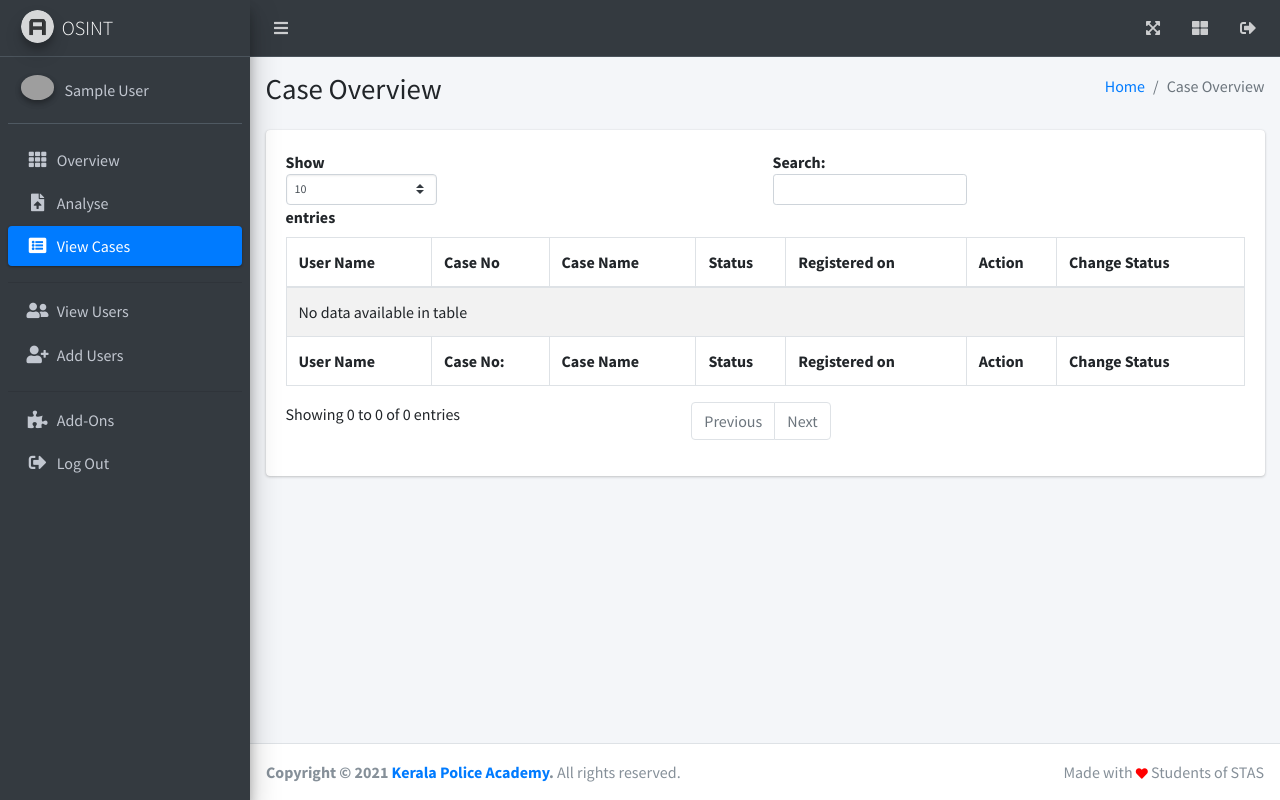
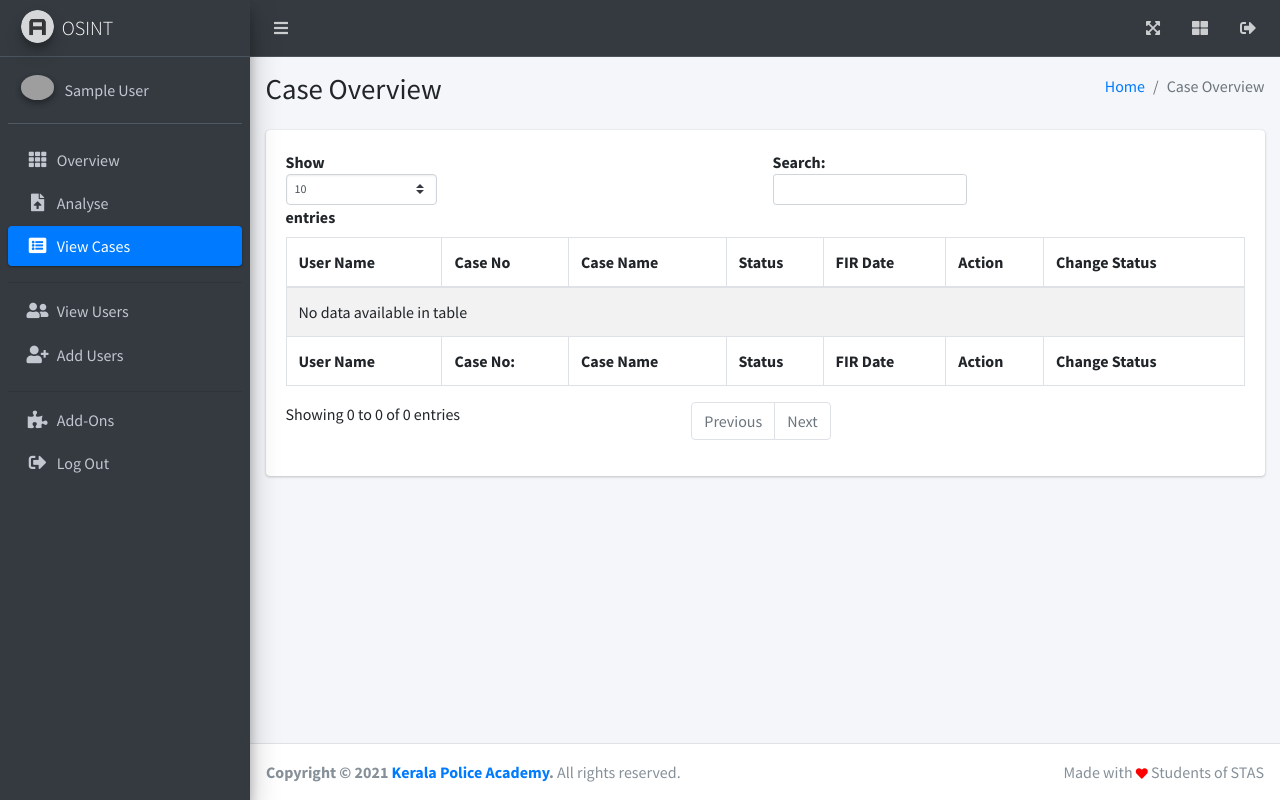
Before and after one commit to adarshvs/osint-kepa, a Django app: page /case_overview in a window 1280 px wide. Run offline with Django 3.2, Linux system fonts and the light colour scheme; the visitor is signed in with stand-in values (Sample User, id 1); data that the repository does not hold is empty; some libraries are stand-ins or nearby versions; grey boxes are pictures that could not be loaded.

Commit message:
add case details issue fixed
getting current logged in user's name issue while adding new case details fixed

```diff
--- a/osint/models.py
+++ b/osint/models.py
@@ -4,7 +4,9 @@ from django.db.models.signals import post_save
 from django.dispatch import receiver
 from django.urls import reverse
 from django.conf import settings
-
+from django_currentuser.middleware import (get_current_user, get_current_authenticated_user)
+# As model field:
+from django_currentuser.db.models import CurrentUserField
 
 class TruecallerApiKey(models.Model):
     api_token = models.CharField(max_length=200, blank=True, null=True)
@@ -60,11 +62,12 @@ class CaseDetails(models.Model):
     ref_id = models.CharField(max_length=200 , blank=True, null=True)
     case_title = models.TextField(blank=True, null=True)
     case_details = models.TextField(blank=True, null=True)
+    fir_date = models.DateField(blank=True, null=True)
     is_completed = models.BooleanField(default='False')
     created_at = models.DateTimeField(auto_now_add=True)
     updated_at = models.DateTimeField(auto_now=True)
 
-    username = models.ForeignKey(settings.AUTH_USER_MODEL, on_delete=models.CASCADE)
+    created_by = CurrentUserField()
 
     def get_absolute_url(self):
         return reverse('analyse')
--- a/osint/template/add_case_details.html
+++ b/osint/template/add_case_details.html
@@ -59,6 +59,10 @@
                                 <label for="username">Case Title</label>
                                     {{form.case_details}}
                             </div>
+                            <div class="form-group">
+                                <label for="username">Case Registerd on</label>
+                                    {{form.fir_date}}
+                            </div>
 
 
 
--- a/osint/template/case_details.html
+++ b/osint/template/case_details.html
@@ -45,7 +45,7 @@
           <dt class="col-sm-4">Referance Number</dt>
           <dd class="col-sm-8">{{ casedetails.ref_id}}</dd>
           <dt class="col-sm-4">FIR Date</dt>
-          <dd class="col-sm-8">{{ casedetails.created_at}}</dd>
+          <dd class="col-sm-8">{{ casedetails.fir_date}}</dd>
           <dt class="col-sm-4">Created on</dt>
           <dd class="col-sm-8">{{ casedetails.created_at}}</dd>
         </dl>
--- a/osint/template/case_overview.html
+++ b/osint/template/case_overview.html
@@ -54,7 +54,7 @@
                                 <th class="sorting" tabindex="0" aria-controls="usertable" rowspan="1" colspan="1"
                                     aria-label="Browser: activate to sort column ascending">Status</th>
                                 <th class="sorting" tabindex="0" aria-controls="usertable" rowspan="1" colspan="1"
-                                    aria-label="Browser: activate to sort column ascending">Registered on</th>
+                                    aria-label="Browser: activate to sort column ascending">FIR Date</th>
                                 <th class="sorting" tabindex="0" aria-controls="usertable" rowspan="1" colspan="1"
                                     aria-label="Browser: activate to sort column ascending">Action</th>
                                 <th class="sorting" tabindex="0" aria-controls="usertable" rowspan="1" colspan="1"
@@ -66,12 +66,12 @@
                             {% for case in object_list %}
 
                             <tr class="odd">
-                                <td class="dtr-control" tabindex="0">{{ case.username }}</td>
+                                <td class="dtr-control" tabindex="0">{{ case.created_by }}</td>
                                 <td>{{ case.case_no }}</td>
                                 <td>{{ case.case_title }}</td>
                                 <td>
                                  {% if case.is_completed == True %}Completed {% else %} Pending {% endif%}</td>
-                                <td>{{ case.created_at }}</td>
+                                <td>{{ case.fir_date }}</td>
                                 <td class="text-right py-0 align-middle"><div class="btn-group btn-group-sm">
                                     <a href="{% url 'case_details' case.pk %}" class="btn btn-info"><i class="fas fa-eye" title="View"></i></a>
 
@@ -88,7 +88,7 @@
                                 <th rowspan="1" colspan="1">Case No:</th>
                                 <th rowspan="1" colspan="1">Case Name</th>
                                 <th rowspan="1" colspan="1">Status</th>
-                                <th rowspan="1" colspan="1">Registered on</th>
+                                <th rowspan="1" colspan="1">FIR Date</th>
                                 <th rowspan="1" colspan="1">Action</th>
                                 <th rowspan="1" colspan="1">Change Status</th>
 
--- a/osint_kepa/settings.py
+++ b/osint_kepa/settings.py
@@ -49,6 +49,7 @@ MIDDLEWARE = [
     'django.contrib.auth.middleware.AuthenticationMiddleware',
     'django.contrib.messages.middleware.MessageMiddleware',
     'django.middleware.clickjacking.XFrameOptionsMiddleware',
+    'django_currentuser.middleware.ThreadLocalUserMiddleware',
 ]
 
 ROOT_URLCONF = 'osint_kepa.urls'
@@ -126,7 +127,7 @@ USE_TZ = True
 STATIC_URL = '/static/'
 
 MEDIA_URL = '/images/'
-MEDIA_ROOT = os.path.join(BASE_DIR,'Images')
+MEDIA_ROOT = os.path.join(BASE_DIR,'static/images')
 STATICFILES_DIRS = [
     os.path.join(BASE_DIR, "static"),
 ]
--- a/requirements.txt
+++ b/requirements.txt
@@ -3,3 +3,4 @@ requests
 ipapi
 psycopg2
 Pillow
+django-currentuser
```
Also changed, not shown: osint/forms.py (+8 -2 lines).
